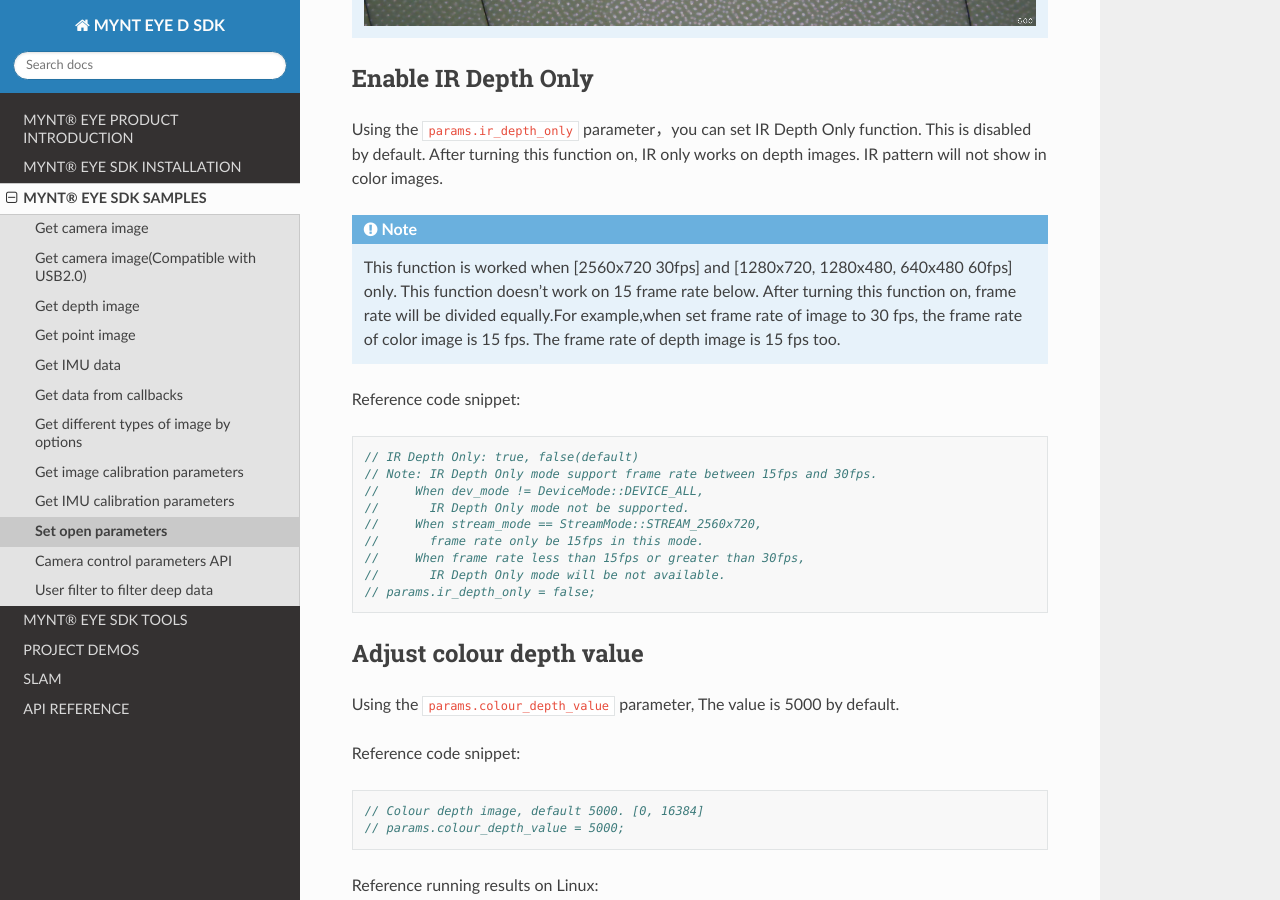
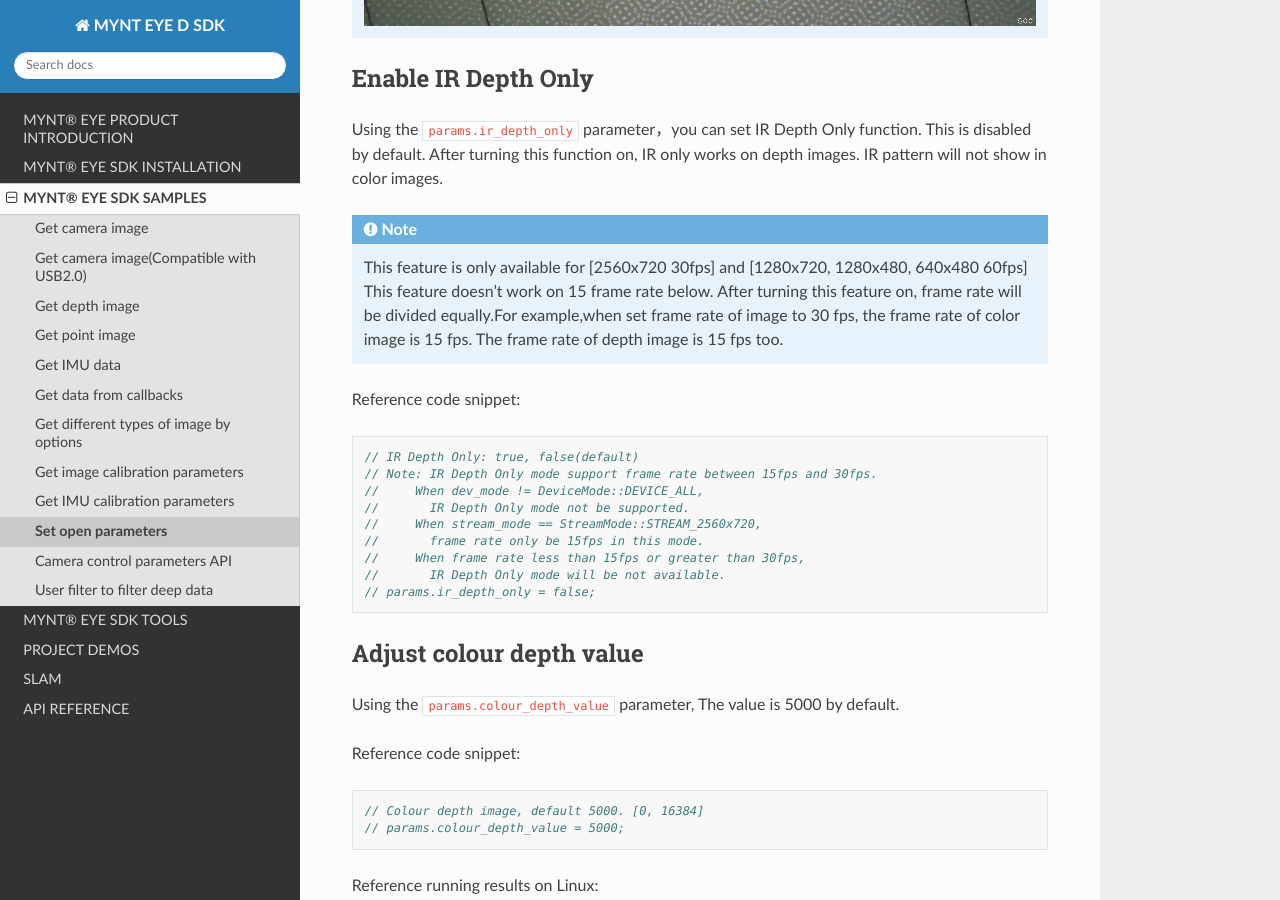
Before and after one commit to slightech/MYNT-EYE-D-SDK, a Sphinx documentation site: the page built from docs/samples/set_open_params.rst, in a window 1280 px wide and 900 px high, scrolled down 2603 px. Built offline with Sphinx 7.4.7 and the Read the Docs theme 2.0.0, drawn with Linux system fonts in a browser that asks for light colours.

Commit message:
fix(src): added limit of ir depth only

```diff
--- a/docs/samples/set_open_params.rst
+++ b/docs/samples/set_open_params.rst
@@ -118,9 +118,9 @@ function. This is disabled by default. After turning this function on, IR
 only works on depth images. IR pattern will not show in color images.
 
 .. note::
-  This function is worked when [2560x720 30fps] and [1280x720, 1280x480, 640x480 60fps] only.
-  This function doesn’t work on 15 frame rate below.
-  After turning this function on, frame rate will be divided equally.For
+  This feature is only available for [2560x720 30fps] and [1280x720, 1280x480, 640x480 60fps]
+  This feature doesn’t work on 15 frame rate below.
+  After turning this feature on, frame rate will be divided equally.For
   example,when set frame rate of image to 30 fps, the frame rate of color
   image is 15 fps. The frame rate of depth image is 15 fps too.
 
```
Also changed, not shown: 1 other file.
